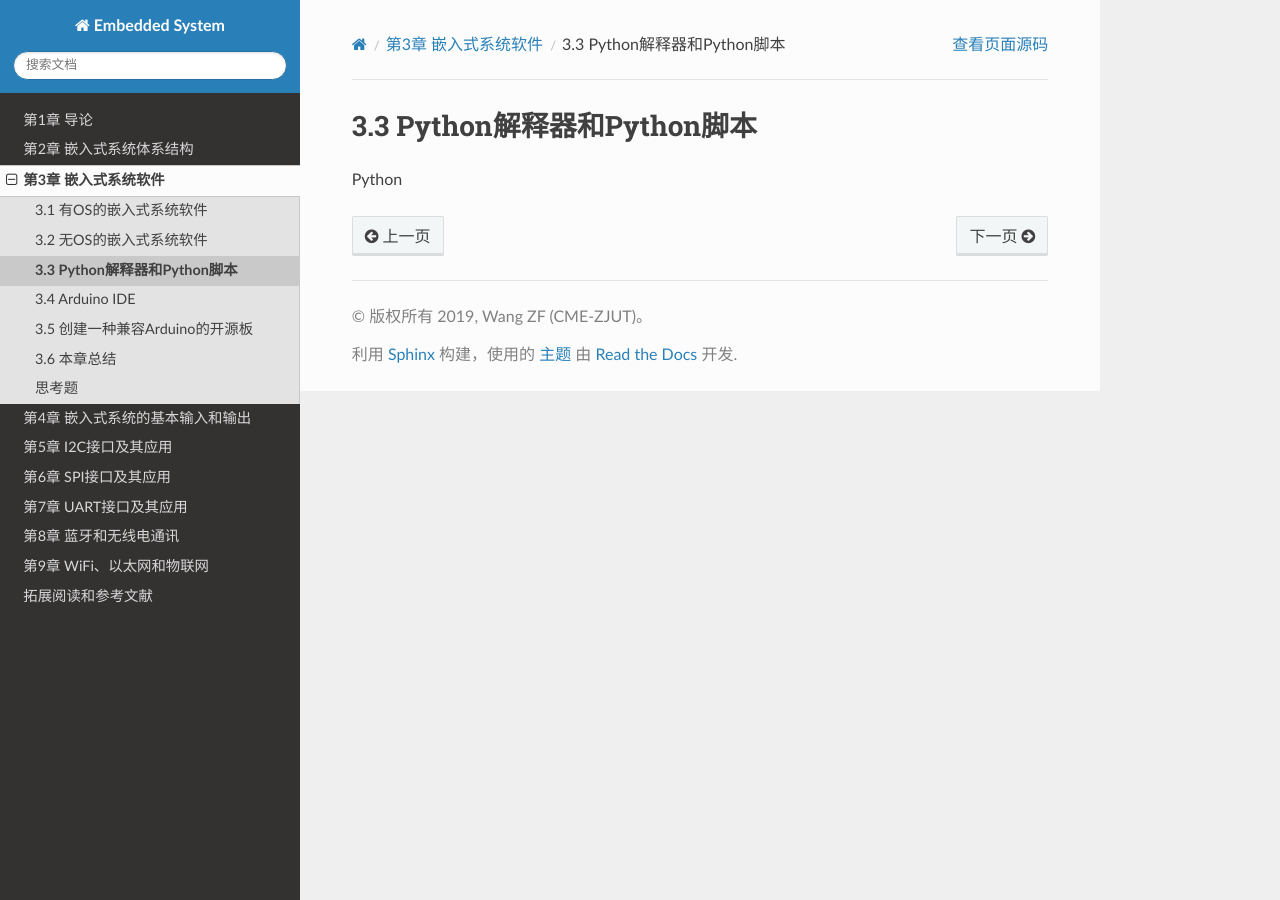
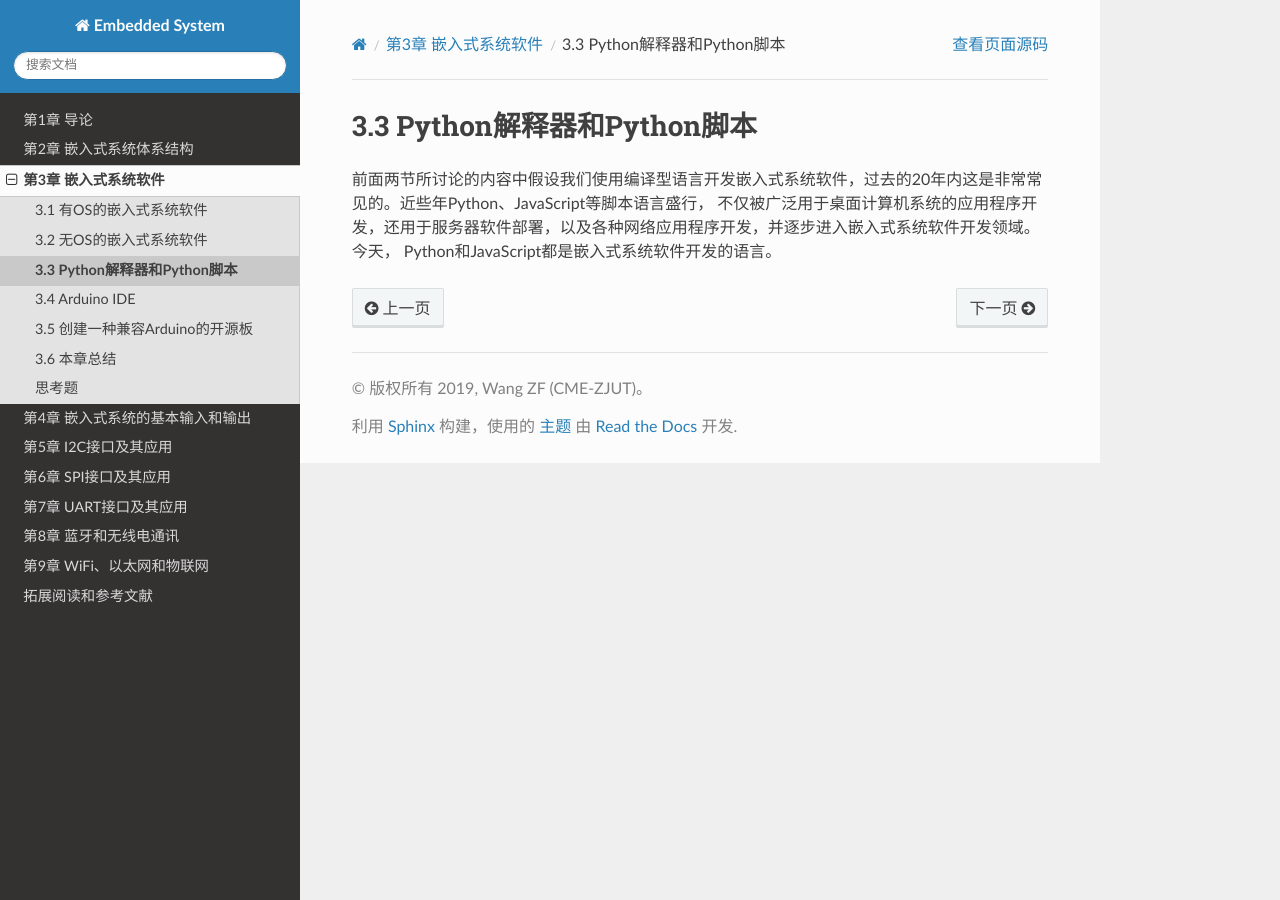
Before and after one commit to BradChan/TheEmbeddedSystem, a Sphinx documentation site: the page built from source/c3_ec_software/ec_python.rst, in a window 1280 px wide. Built offline with Sphinx 7.4.7 and the Read the Docs theme 2.0.0, drawn with Linux system fonts in a browser that asks for light colours; pages that are not in the unit, such as notebooks, are missing from menus.

Commit message:
update ch3.1

```diff
--- a/source/c3_ec_software/ec_non_os_software.rst
+++ b/source/c3_ec_software/ec_non_os_software.rst
@@ -106,6 +106,11 @@
 开发架构和设计方法，由于RTOS的类型繁多且没有统一的API和开发环境，嵌入式系统软件开发工作量完全取决于系统功能的复杂度，功能复杂的和资源丰富的系统
 软件开发建议采用RTOS，借助于RTOS的多任务调度器更容易管理系统资源和功能解藕的软件设计。
 
+对照图3.3的使用RTOS的嵌入式系统软件分层架构，虽然本节并未考虑软件设计的分层，当不使用RTOS时，整个嵌入式系统MCU仅工作在特权模式和异常模式，
+主程序或中断程序都可以透过硬件抽象层访问系统内全部资源。硬件抽象层是将嵌入式系统MCU片上的和片外的资源管理和访问封装成驱动库，我们只需要调用
+库中部分接口即可管理和访问全部资源。分层抽象的软件设计思维是计算机科学的核心思维之一，MCU厂商几乎都提供自己的产品驱动库，基于他们的驱动库，
+对系统内外设的编程控制不必直接去访问地址单元，而是调用库中某些接口来实现，能够大大地提升编程效率。
+
 
 --------------------------
 
--- a/source/c3_ec_software/ec_os_software.rst
+++ b/source/c3_ec_software/ec_os_software.rst
@@ -113,7 +113,7 @@ DSP/BIOS应该是TI-RTOS的内核(在TI官网的名称是SYS/BIOS)。虽然ARM K
   :scale: 40%
   :align: center
 
-图3.3  基于RTOS的嵌入式系统软件架构
+图3.3  基于RTOS的嵌入式系统软件分层架构
 
 如果Windows用户或许有上亿之多，FreeRTOS的用户数量接近其2倍，或许包含基于FreeRTOS的OpenRTOS和SafeRTOS(他们都是基于FreeRTOS)的用户。
 FreeRTOS得到全球嵌入式系统市场广泛认可的原因，除了免费且开源(我们自己可以修改FreeRTOS的源代码)之外，易用性也很关键。图3.3可以看出，
--- a/source/c3_ec_software/ec_python.rst
+++ b/source/c3_ec_software/ec_python.rst
@@ -2,4 +2,6 @@
 3.3 Python解释器和Python脚本
 ================================
 
-Python
+前面两节所讨论的内容中假设我们使用编译型语言开发嵌入式系统软件，过去的20年内这是非常常见的。近些年Python、JavaScript等脚本语言盛行，
+不仅被广泛用于桌面计算机系统的应用程序开发，还用于服务器软件部署，以及各种网络应用程序开发，并逐步进入嵌入式系统软件开发领域。今天，
+Python和JavaScript都是嵌入式系统软件开发的语言。
```
